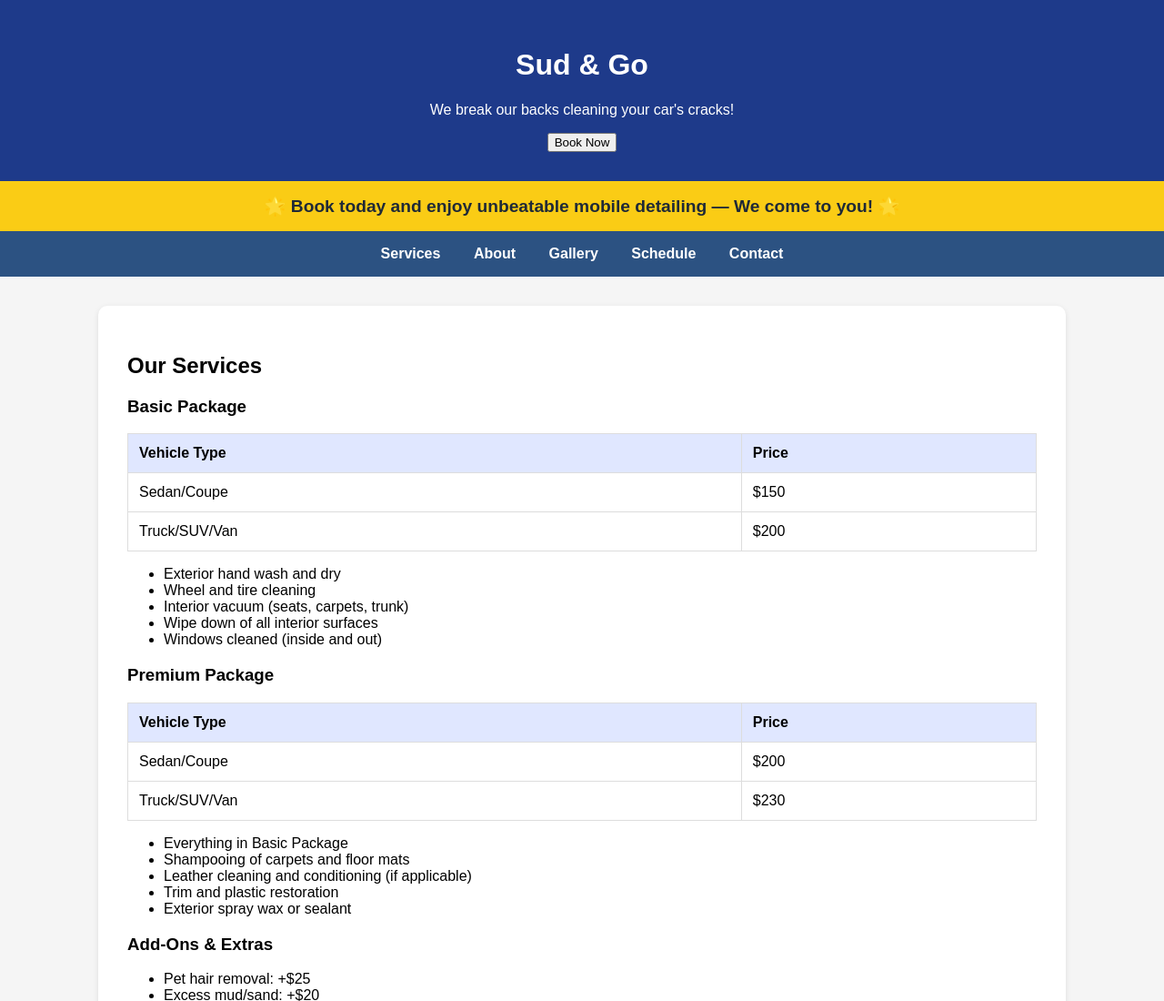
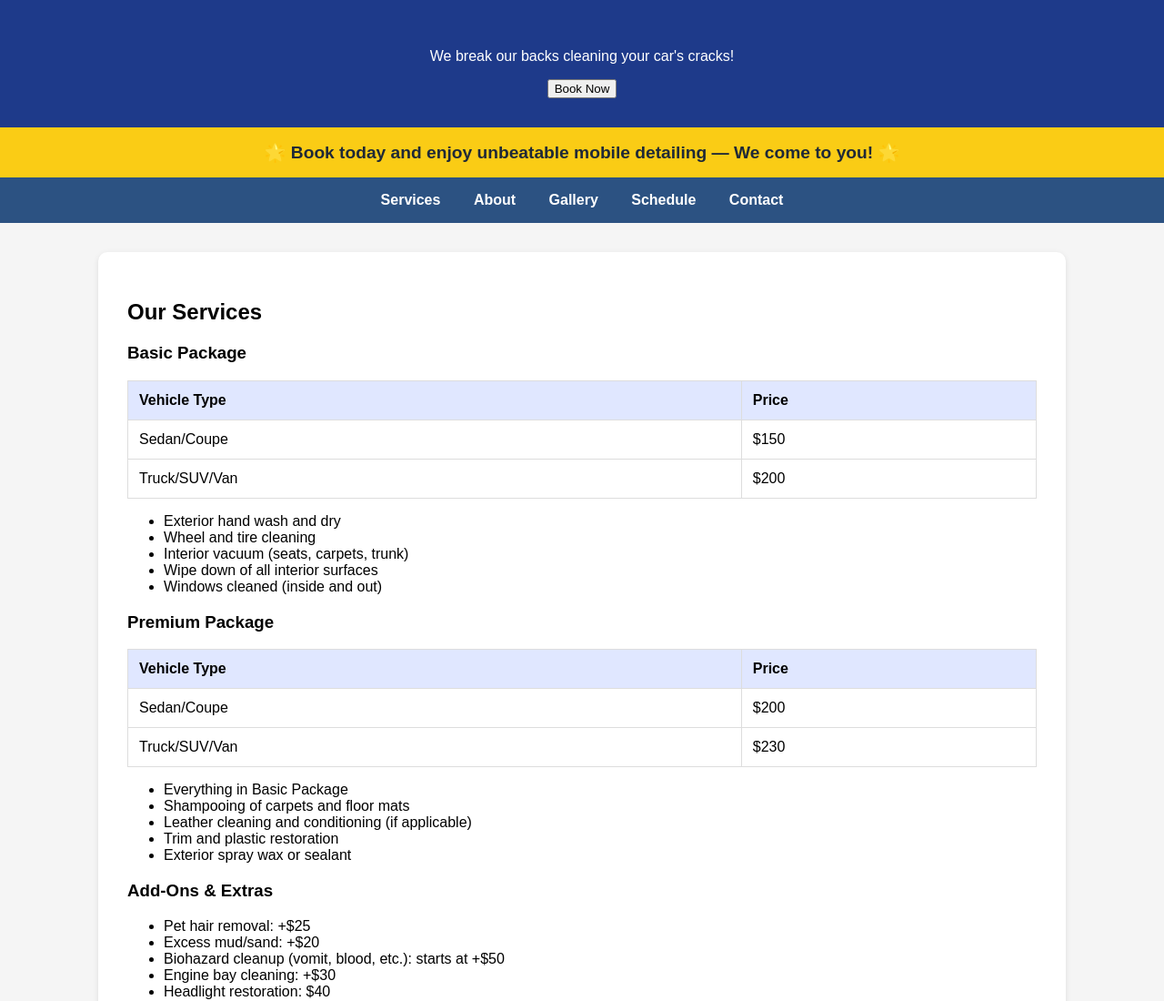
Before and after one commit to ColedonJohnson/cc-mobile-detailing-site, a plain HTML site: page index.html in a window 1280 px wide. Shown: the top 1100 px of the page at 91% size. Drawn offline with Linux system fonts and the light colour scheme.

Commit message:
Update index.html

```diff
--- a/index.html
+++ b/index.html
@@ -31,7 +31,7 @@
 </head>
 <body>
   <header>
-    <h1>Sud & Go</h1
+    <h1></h1
     <p>We break our backs cleaning your car's cracks!</p>
     <a href="#contact"><button>Book Now</button></a>
   </header>
```
